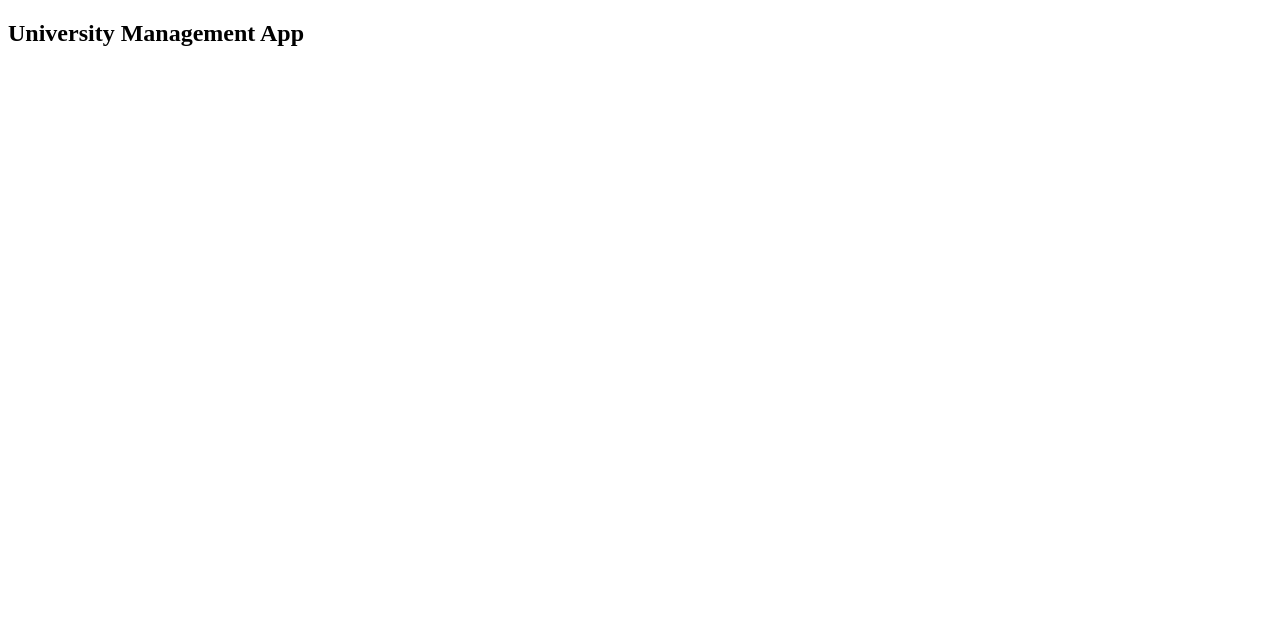
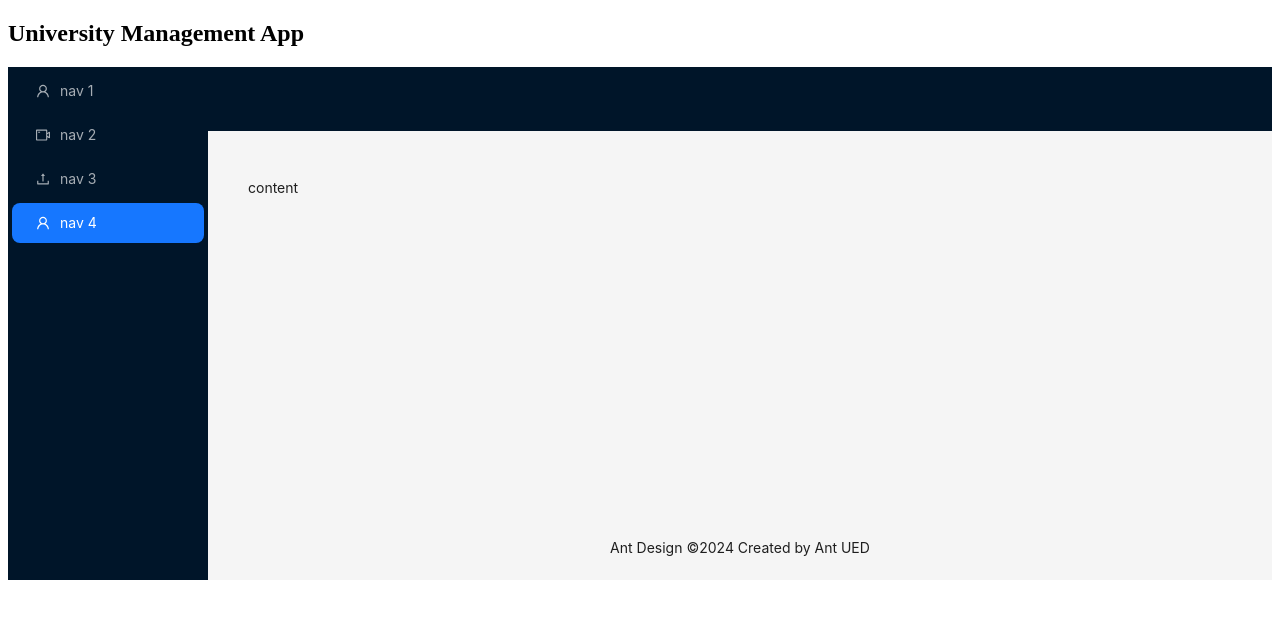
Before and after one commit to searchsakib/university_management_client, a React (Vite) app: page / in a window 1280 px wide. Shown: the top 618 px of the page. Built offline with nearby package versions, Linux system fonts and the light colour scheme.

Commit message:
basic ant design sidebar added

```diff
--- a/package.json
+++ b/package.json
@@ -10,6 +10,7 @@
     "preview": "vite preview"
   },
   "dependencies": {
+    "@ant-design/icons": "^5.3.7",
     "antd": "^5.19.1",
     "react": "^18.3.1",
     "react-dom": "^18.3.1",
--- a/src/App.tsx
+++ b/src/App.tsx
@@ -1,7 +1,10 @@
+import MainLayout from './components/layout/MainLayout';
+
 function App() {
   return (
     <>
       <h2>University Management App</h2>
+      <MainLayout></MainLayout>
     </>
   );
 }
--- /dev/null
+++ b/src/components/layout/MainLayout.tsx
@@ -0,0 +1,63 @@
+import { Layout, Menu } from 'antd';
+import {
+  UploadOutlined,
+  UserOutlined,
+  VideoCameraOutlined,
+} from '@ant-design/icons';
+import { createElement } from 'react';
+
+const { Header, Content, Footer, Sider } = Layout;
+
+const items = [
+  UserOutlined,
+  VideoCameraOutlined,
+  UploadOutlined,
+  UserOutlined,
+].map((icon, index) => ({
+  key: String(index + 1),
+  icon: createElement(icon),
+  label: `nav ${index + 1}`,
+}));
+
+const MainLayout = () => {
+  return (
+    <Layout>
+      <Sider
+        breakpoint='lg'
+        collapsedWidth='0'
+        onBreakpoint={(broken) => {
+          console.log(broken);
+        }}
+        onCollapse={(collapsed, type) => {
+          console.log(collapsed, type);
+        }}
+      >
+        <div className='demo-logo-vertical' />
+        <Menu
+          theme='dark'
+          mode='inline'
+          defaultSelectedKeys={['4']}
+          items={items}
+        />
+      </Sider>
+      <Layout>
+        <Header style={{ padding: 0 }} />
+        <Content style={{ margin: '24px 16px 0' }}>
+          <div
+            style={{
+              padding: 24,
+              minHeight: 360,
+            }}
+          >
+            content
+          </div>
+        </Content>
+        <Footer style={{ textAlign: 'center' }}>
+          Ant Design ©{new Date().getFullYear()} Created by Ant UED
+        </Footer>
+      </Layout>
+    </Layout>
+  );
+};
+
+export default MainLayout;
```
Also changed, not shown: 1 other file (tests, documents, lock files or other folders).
